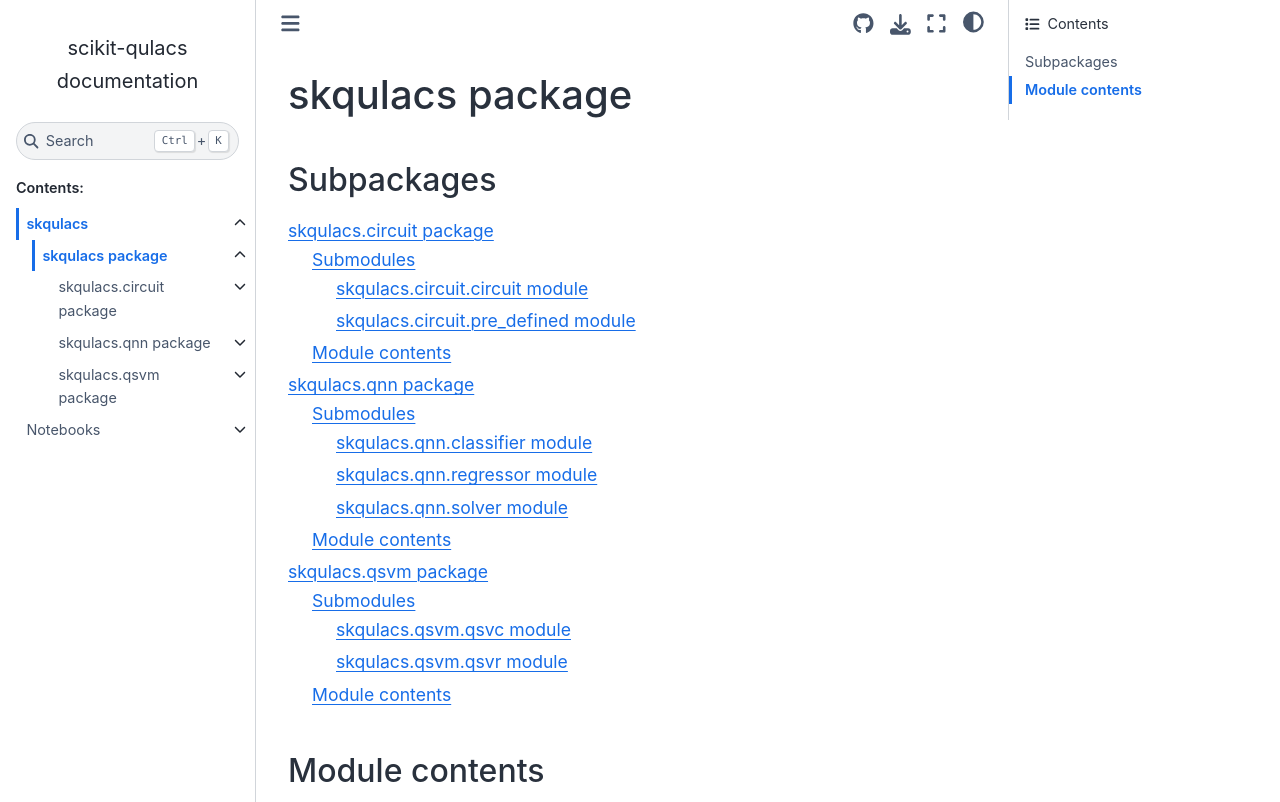
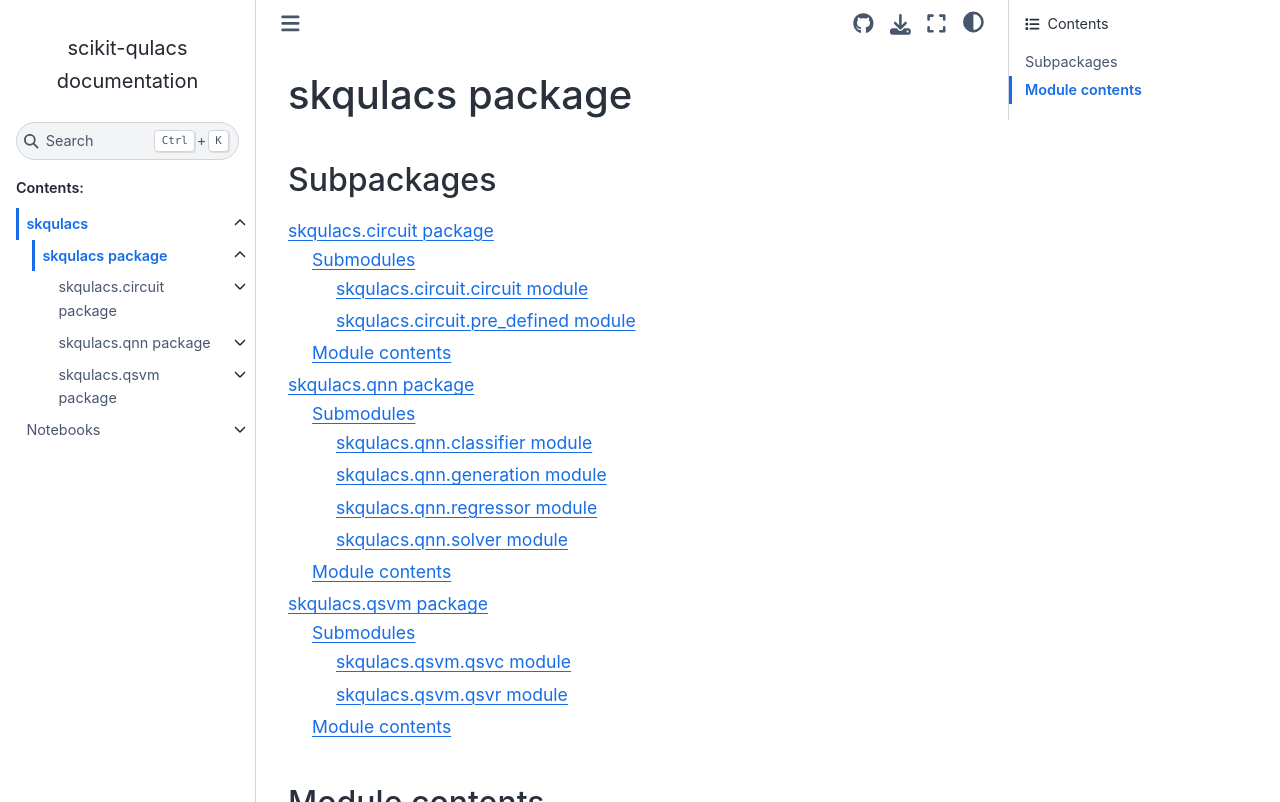
Before and after one commit to Qulacs-Osaka/scikit-qulacs, a Sphinx documentation site: the page built from doc/source/skqulacs.rst, in a window 1280 px wide and 1080 px high, cut to the strip 0-802 px from the top of the window. Built offline with Sphinx 7.4.7 and the Sphinx Book theme 1.1.4, drawn with Linux system fonts in a browser that asks for light colours.

```diff
--- /dev/null
+++ b/doc/source/skqulacs.qnn.generation.rst
@@ -0,0 +1,7 @@
+skqulacs.qnn.generation module
+==============================
+
+.. automodule:: skqulacs.qnn.generation
+   :members:
+   :undoc-members:
+   :show-inheritance:
--- a/doc/source/skqulacs.qnn.rst
+++ b/doc/source/skqulacs.qnn.rst
@@ -8,6 +8,7 @@ Submodules
    :maxdepth: 4
 
    skqulacs.qnn.classifier
+   skqulacs.qnn.generation
    skqulacs.qnn.regressor
    skqulacs.qnn.solver
 
```
